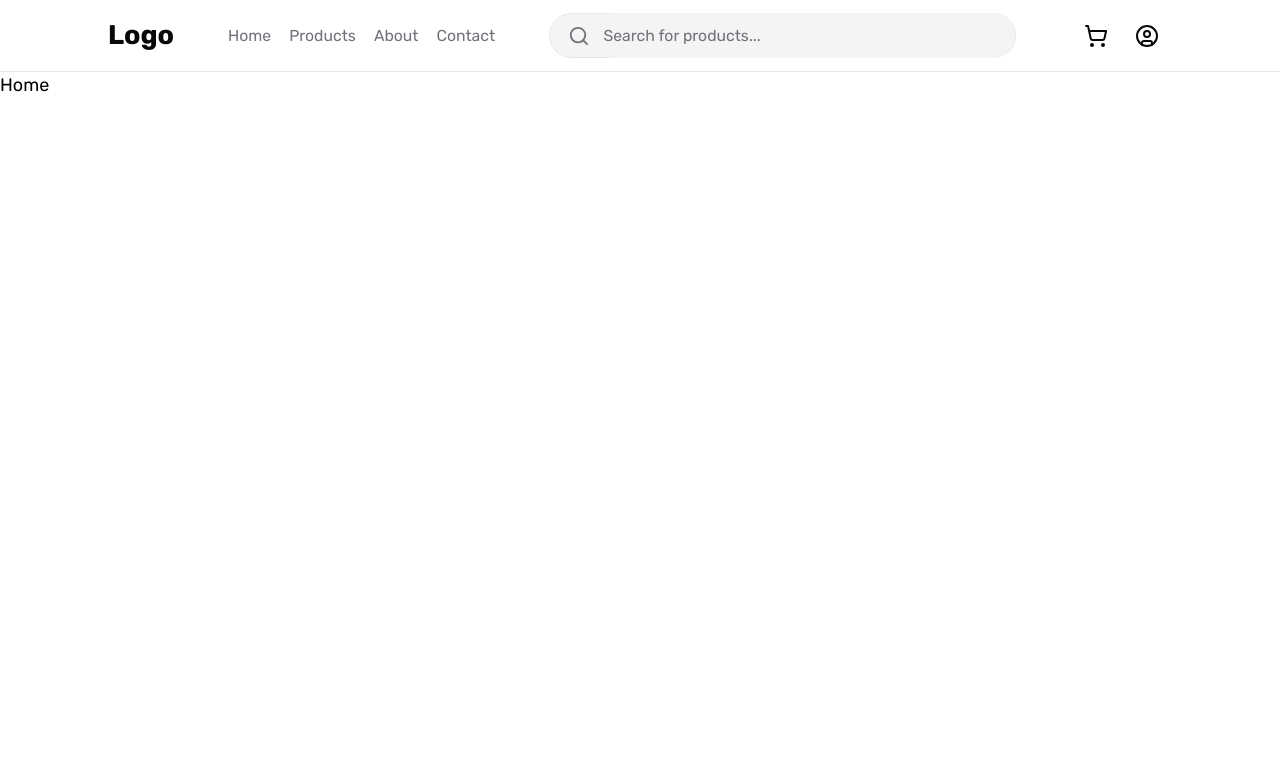
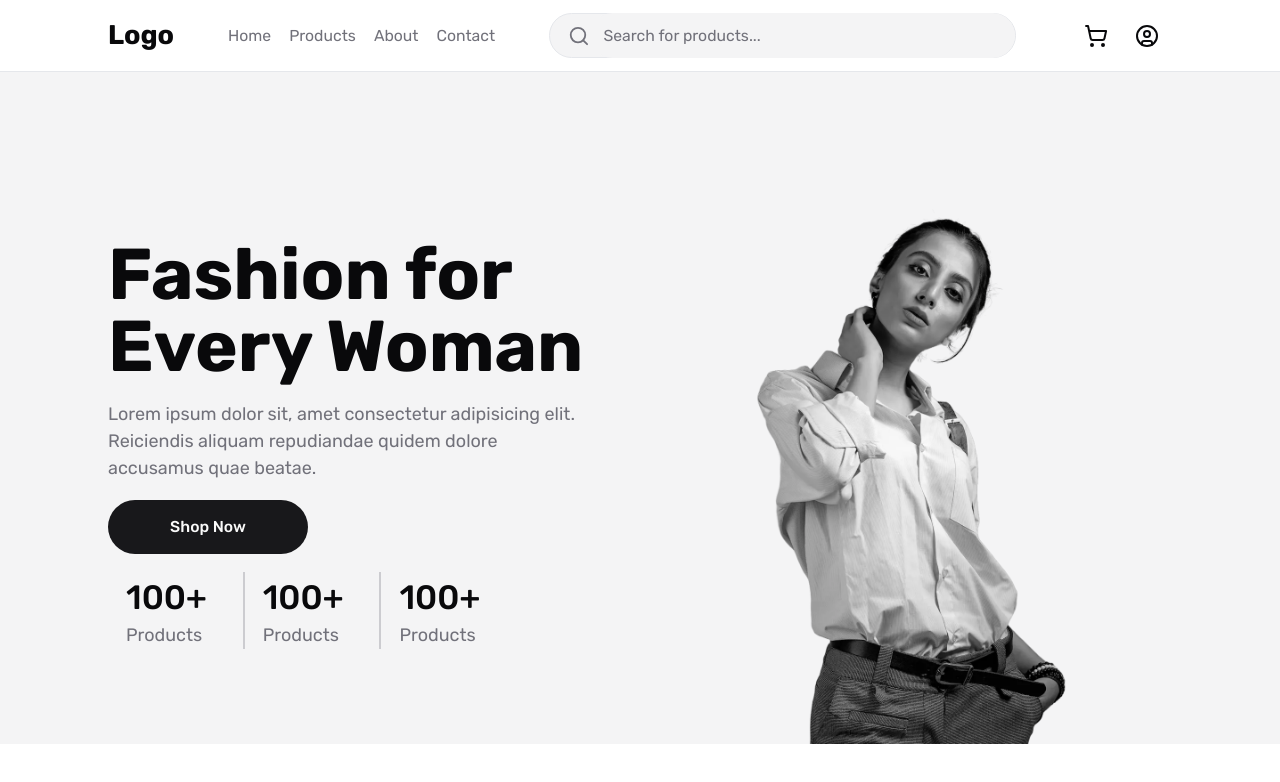
Before and after one commit to Peter3Khalil/fashion-ecommerce, a Next.js app: page / in a window 1280 px wide. Shown: the top 782 px of the page. Built offline with nearby package versions, Linux system fonts and the light colour scheme.

Commit message:
🎨 Creating the hero section

```diff
--- a/src/app/page.tsx
+++ b/src/app/page.tsx
@@ -1,12 +1,49 @@
 import Header from '@/components/header';
+import { Button } from '@/components/ui/button';
+import Image from 'next/image';
 
 const Home = () => {
   return (
-    <div className="h-svh overflow-y-auto overflow-x-hidden pt-16">
+    <div className="min-h-svh overflow-y-auto overflow-x-hidden pt-16">
       <Header />
       <main>
-        <section>
-          <h1>Home</h1>
+        <section className="flex flex-col items-center gap-4 bg-accent px-4 pt-6 md:px-16 md:pt-16 lg:flex-row lg:px-24">
+          <div className="flex flex-1 flex-col items-start gap-4">
+            <h1 className="text-5xl font-bold leading-[1] text-foreground lg:text-6xl">
+              Fashion for Every Woman
+            </h1>
+            <p className="text-md text-muted-foreground md:w-[90%]">
+              Lorem ipsum dolor sit, amet consectetur adipisicing elit.
+              Reiciendis aliquam repudiandae quidem dolore accusamus quae
+              beatae.
+            </p>
+            <Button className="w-full rounded-full py-6 md:w-[200px]">
+              Shop Now
+            </Button>
+            <div className="flex w-full justify-between gap-4 divide-x-2 divide-muted-foreground/30 md:w-[80%] md:justify-normal">
+              {Array.from({ length: 3 }).map((_, index) => (
+                <div className="flex flex-col px-4" key={index}>
+                  <span className="text-3xl font-medium text-foreground">
+                    100+
+                  </span>
+                  <span className="text-md text-muted-foreground">
+                    Products
+                  </span>
+                </div>
+              ))}
+            </div>
+          </div>
+          <div className="min-h-[500px] flex-1 md:h-auto">
+            <div className="relative min-h-[500px] w-full">
+              <Image
+                src="/images/hero.webp"
+                alt="Hero Image"
+                width={900}
+                height={1348}
+                className="mx-auto h-auto w-full md:h-[600px] md:w-auto"
+              />
+            </div>
+          </div>
         </section>
       </main>
 
```
Also changed, not shown: public/images/hero.webp (added).
